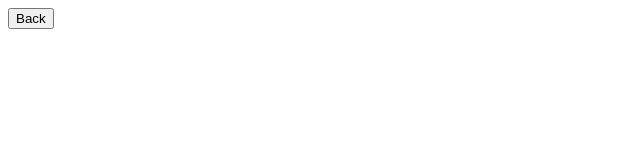
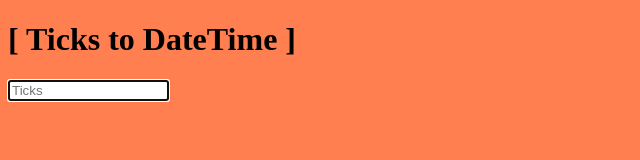
Before and after one commit to rslewis96/gutterfolkgames, a plain HTML site: page cardsAgainstHumanity.html in a window 1280 px wide. Shown: the whole page, without its empty margins (0-640 px from the left). Drawn offline with Linux system fonts and the light colour scheme.

Commit message:
Update cardsAgainstHumanity.html

```diff
--- a/cardsAgainstHumanity.html
+++ b/cardsAgainstHumanity.html
@@ -1,3 +1,22 @@
-<a href="index.html">
-    <button>Back</button>
-</a>
+<!DOCTYPE html>
+<html lang="en">
+  <head>
+    <meta charset="UTF-8">
+    <meta name="viewport" content="width=device-width, initial-scale=1.0">
+    <meta http-equiv="X-UA-Compatible" content="ie=edge">
+    <title>Bananas to Bananas</title>
+    <link rel="stylesheet" href="style.css">
+  </head>
+  <body>
+    <div id="container">
+        <h1>[ Ticks to DateTime ]</h1>
+        <form>
+            <div class="input">
+                <input type="text" placeholder="Ticks" id="ticks" size="17" autofocus="autofocus" />
+            </div>
+        </form>
+        <div id="datetime" class="item"></div>
+    </div>
+    <script src="./bananaGame.ts"></script>
+  </body>
+</html>
```
